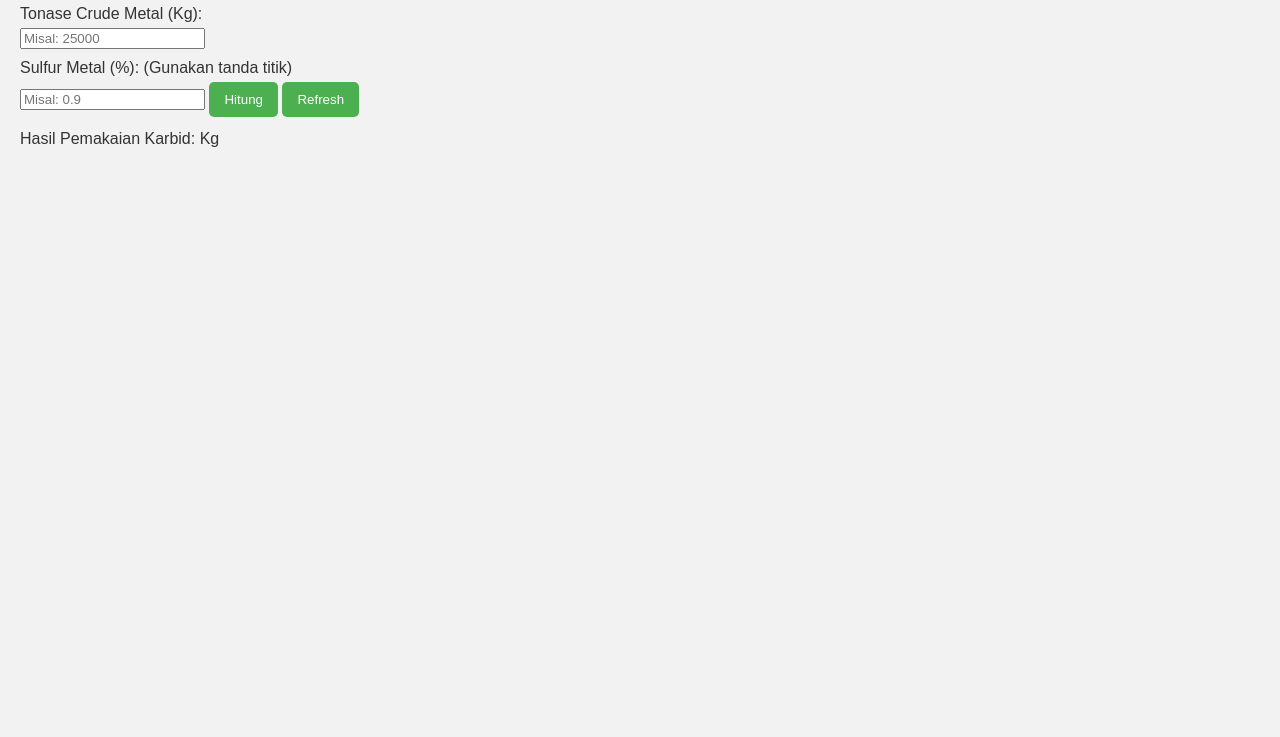
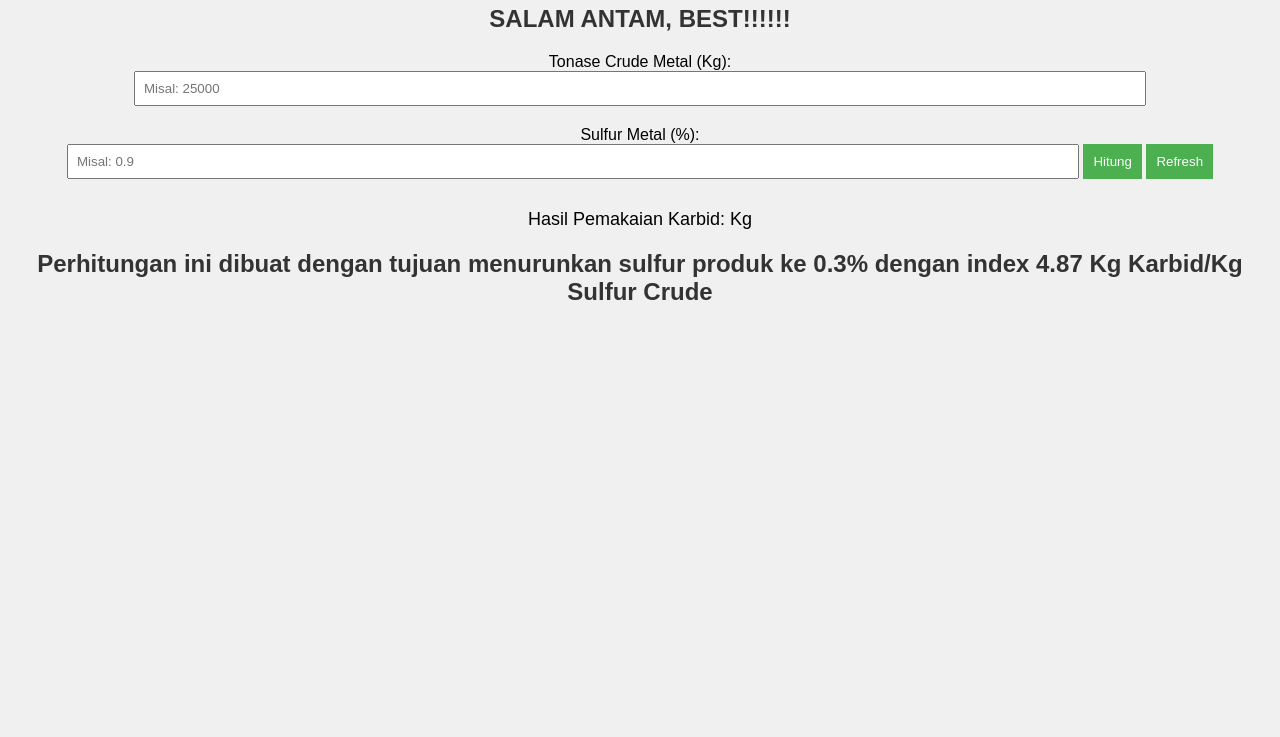
Before and after one commit to pungkyes/kalkulatorkarbid, a plain HTML site: page index.html in a window 1280 px wide. Shown: the part 63-800 px from the top of the page. Drawn offline with Linux system fonts and the light colour scheme.

Commit message:
Update index.html

```diff
--- a/index.html
+++ b/index.html
@@ -4,34 +4,34 @@
     <meta charset="UTF-8">
     <meta name="viewport" content="width=device-width, initial-scale=1.0">
     <title>Kalkulator Pemakaian Karbid</title>
-    <title>SALAM ANTAM, BEST!!!!!</title>
     <style>
         body {
-            background-color: #f2f2f2;
+            background-color: #f0f0f0;
             font-family: Arial, sans-serif;
+            text-align: center;
             margin: 20px;
         }
 
         h2 {
-            color: #333333;
+            color: #333;
         }
 
         label {
             display: block;
-            margin-bottom: 5px;
-            color: #333333;
+            margin-top: 10px;
         }
 
         input {
+            width: 80%;
+            padding: 8px;
             margin-bottom: 10px;
         }
 
         button {
             background-color: #4caf50;
             color: white;
-            padding: 10px 15px;
+            padding: 10px;
             border: none;
-            border-radius: 5px;
             cursor: pointer;
         }
 
@@ -40,19 +40,20 @@
         }
 
         p {
-            color: #333333;
-            margin-top: 10px;
+            margin-top: 20px;
+            font-size: 18px;
         }
     </style>
 </head>
 <body>
 
     <h2>Kalkulator Pemakaian Karbid</h2>
+    <h2>SALAM ANTAM, BEST!!!!!!</h2>
 
     <label for="tonase">Tonase Crude Metal (Kg): </label>
     <input type="number" id="tonase" step="0.01" placeholder="Misal: 25000" required>
 
-    <label for="sulfur">Sulfur Metal (%): (Gunakan tanda titik) </label>
+    <label for="sulfur">Sulfur Metal (%): </label>
     <input type="text" id="sulfur" placeholder="Misal: 0.9" required>
 
     <button onclick="hitungPemakaianKarbid()">Hitung</button>
@@ -60,30 +61,26 @@
 
     <p>Hasil Pemakaian Karbid: <span id="hasil"></span> Kg</p>
 
+    <h2>Perhitungan ini dibuat dengan tujuan menurunkan sulfur produk ke 0.3% dengan index 4.87 Kg Karbid/Kg Sulfur Crude </h2>
+
     <script>
         function hitungPemakaianKarbid() {
-            // Mendapatkan nilai dari input
             var tonase = parseFloat(document.getElementById('tonase').value);
-            var sulfur = parseFloat(document.getElementById('sulfur').value);
+            var sulfur = parseFloat(document.getElementById('sulfur').value.replace(',', '.'));
 
-            // Validasi input
             if (isNaN(tonase) || isNaN(sulfur)) {
-                alert("Masukkan parameter dengan benar");
+                alert('Masukkan parameter dengan benar.');
                 return;
             }
 
-            // Melakukan perhitungan sesuai rumus
-            var pemakaianKarbid = 4.67 * ((tonase * sulfur / 100) - (tonase * 0.003));
-
-            // Menampilkan hasil pada elemen dengan id 'hasil'
+            var pemakaianKarbid = 4.87 * ((tonase * sulfur / 100) - (tonase * 0.003));
             document.getElementById('hasil').innerHTML = pemakaianKarbid.toFixed(2);
         }
 
         function refreshInput() {
-            // Mengosongkan nilai input dan hasil
-            document.getElementById('tonase').value = "";
-            document.getElementById('sulfur').value = "";
-            document.getElementById('hasil').innerHTML = "";
+            document.getElementById('tonase').value = '';
+            document.getElementById('sulfur').value = '';
+            document.getElementById('hasil').innerHTML = '';
         }
     </script>
 
```
